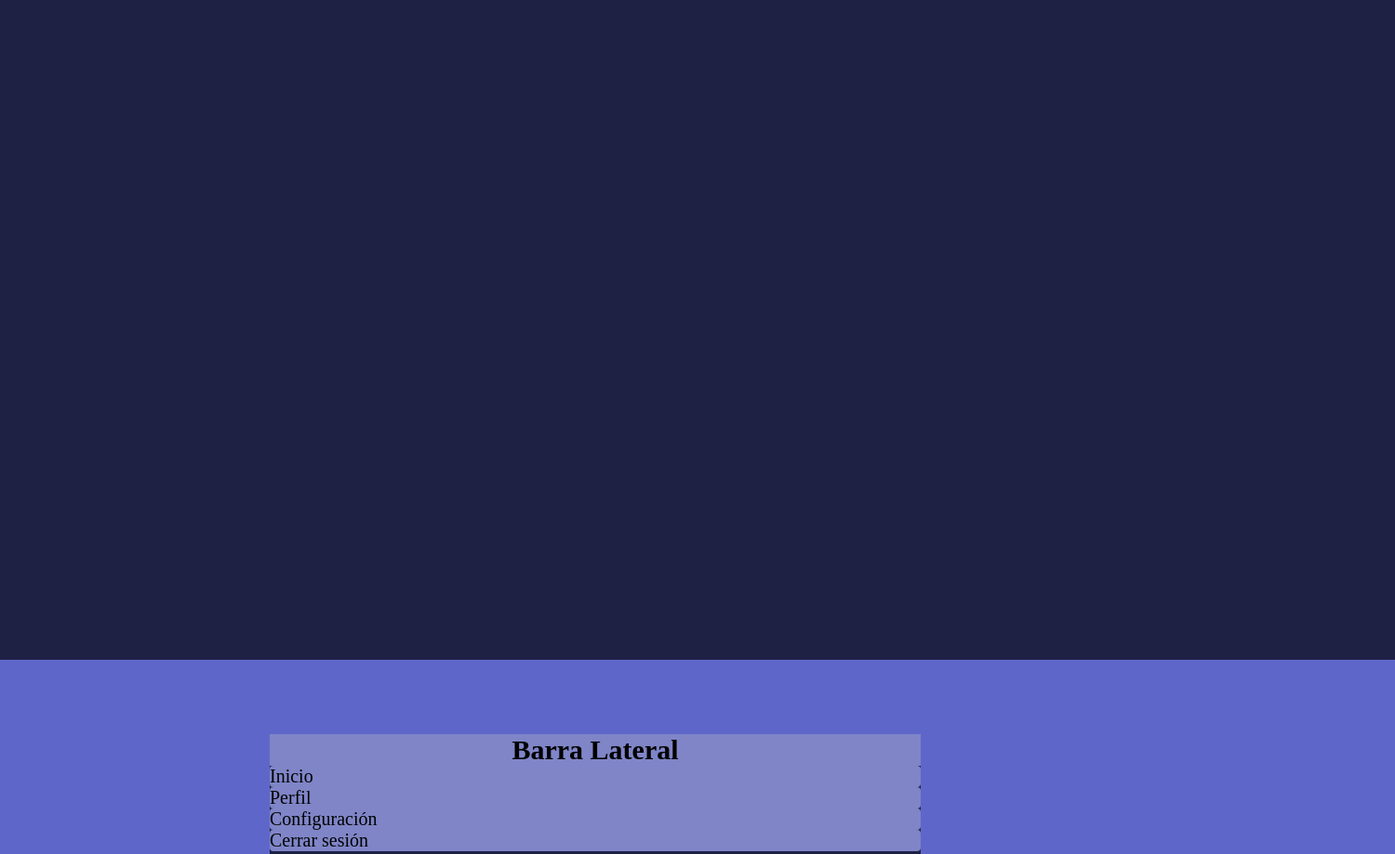
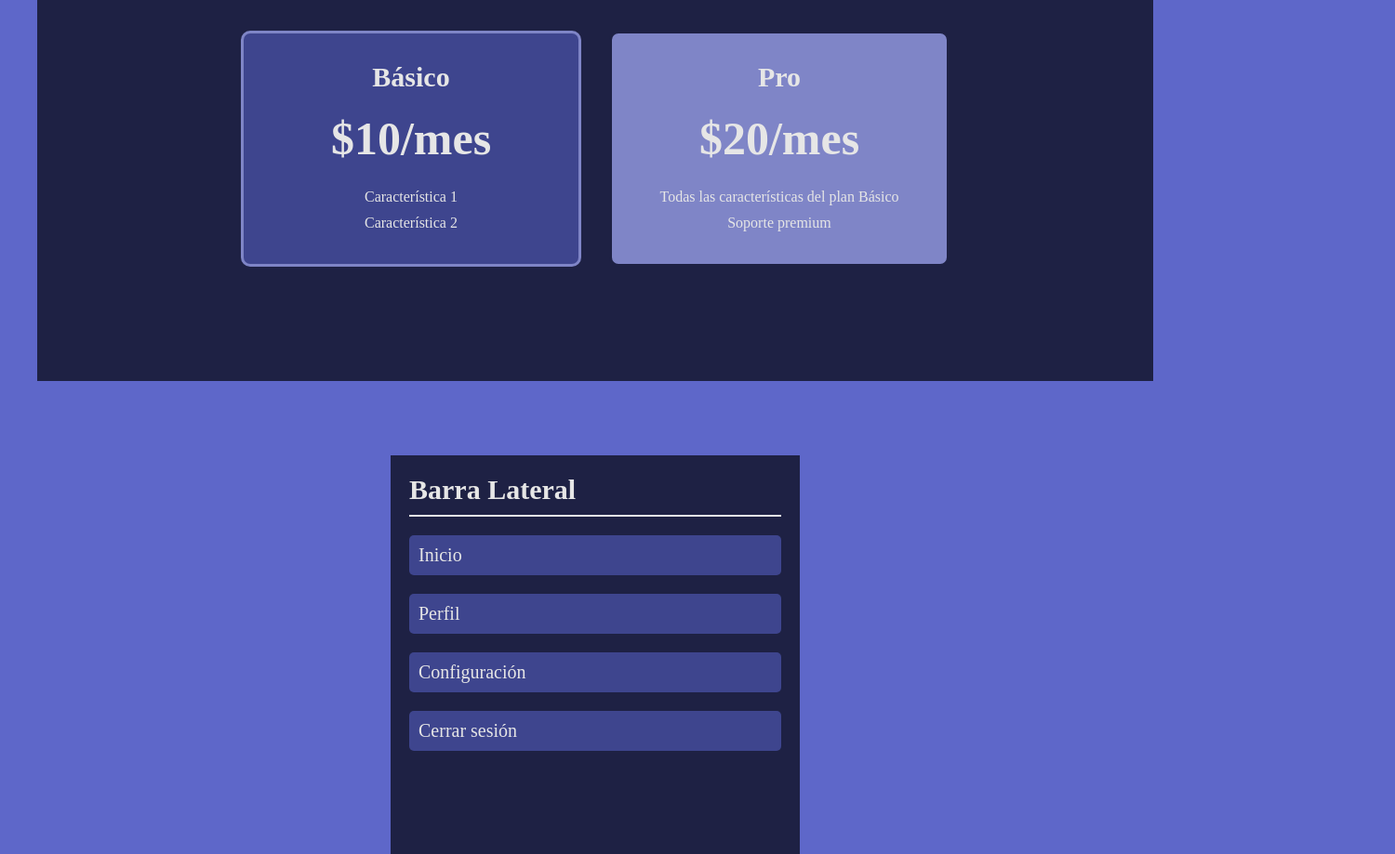
Before and after one commit to luisca123c/flex, a plain HTML site: page index.html in a window 1280 px wide. Shown: the part 4660-5579 px from the top of the page at 93% size, 1500 px wide, since content can reach past the window. Drawn offline with Linux system fonts and the light colour scheme.

Commit message:
Ejercicio 9 terminado y codigo comentado

```diff
--- a/estilo.css
+++ b/estilo.css
@@ -1,55 +1,72 @@
-:root{
+/* Definimos las variables de color globales para usar en todo el documento */
+:root {
     --fondos: #1e2144;
     --letra_clara: #e6e6e6;
     --fondos_claros: #5e67c9;
     --letra_oscura: black;
-    --color_secundario:#7F85C7;
+    --color_secundario: #7F85C7;
     --color_terciario: #3E458E;
     --color_cuaternario: #abb1f1;
 }
-*{
+
+/* Reiniciamos los márgenes y rellenos por defecto, y establecemos el modelo de caja */
+* {
     padding: 0;
     margin: 0;
     box-sizing: content-box;
+    /* Establecemos el color de fondo predeterminado para todos los elementos */
     background-color: var(--fondos_claros);
 }
+
 /* -------------------------------------------------------------------------- */
 /* ejercicio 1 */
-.navegacion{
+.navegacion {
+    /* Contenedor principal de la barra de navegación. Usamos flexbox para la distribución. */
     display: flex;
+    /* Los ítems se disponen en una fila y no se envuelven */
     flex-flow: row nowrap;
     width: 100%;
     height: 50px;
     background-color: var(--fondos);
+    /* Alineamos los ítems al final del contenedor */
     justify-content: flex-end;
+    /* Alineamos los ítems verticalmente en el centro */
     align-items: center;
+    /* Añadimos espacio entre los ítems */
     gap: 70px;
 }
-.navegacion__a{
+
+.navegacion__a {
+    /* Estilos para los enlaces de la navegación */
     color: var(--letra_clara);
     text-decoration: none;
     background-color: var(--fondos);
     margin-right: 40px;
     font-size: 20px;
 }
+
 /* -------------------------------------------------------------------------- */
 /* ejercicio 2 */
-.card{
-    /* Contenedor de una tarjeta de información (ej. para un producto o tema) */
+.card {
+    /* Contenedor de la tarjeta de producto. Los elementos se apilan verticalmente */
     display: flex;
     flex-flow: column nowrap;
     height: 800px;
     width: 700px;
     background-color: var(--fondos);
+    /* Distribuimos el espacio uniformemente entre los ítems */
     justify-content: space-evenly;
+    /* Centramos los ítems horizontalmente */
     align-items: center;
+    /* Centramos la tarjeta en la página */
     margin: 0 auto;
     margin-top: 80px;
     border-radius: 5px;
     margin-bottom: 80px;
 }
-.card__p{
-    /* Párrafo descriptivo dentro de la tarjeta, actúa como un encabezado secundario */
+
+.card__p {
+    /* Estilos para el título de la tarjeta */
     height: 23px;
     width: 610px;
     color: var(--letra_clara);
@@ -57,14 +74,16 @@
     text-align: center;
     background-color: var(--fondos);
 }
-.card__img{
-    /* Imagen principal dentro de la tarjeta */
+
+.card__img {
+    /* Estilos para la imagen dentro de la tarjeta */
     height: 400px;
     width: 350px;
     background-color: var(--fondos);
 }
-.card__h4{
-    /* Descripción o texto largo dentro de la tarjeta */
+
+.card__h4 {
+    /* Estilos para la descripción de la tarjeta */
     height: 80px;
     width: 610px;
     color: var(--letra_clara);
@@ -74,7 +93,9 @@
     font-family: 'Franklin Gothic Medium', 'Arial Narrow', Arial, sans-serif;
     text-transform: lowercase;
 }
-.card__button{
+
+.card__button {
+    /* Estilos para el botón de la tarjeta */
     font-size: 40px;
     background-color: var(--fondos_claros);
     color: var(--letra_clara);
@@ -83,54 +104,74 @@
     margin-top: 20px;
     border: var(--fondos);
 }
-.card__button--hover:hover{
+
+.card__button--hover:hover {
+    /* Estilos que se aplican al pasar el mouse sobre el botón */
     background-color: var(--letra_clara);
     color: var(--letra_oscura);
 }
+
 /* -------------------------------------------------------------------------- */
 /* ejercicio 3 */
-.galeria{
+.galeria {
+    /* Contenedor de la galería de imágenes. Usamos flexbox para la distribución. */
     display: flex;
+    /* Los ítems se disponen en una fila y se envuelven a una nueva línea si no caben */
     flex-flow: row wrap;
     background-color: var(--fondos);
     height: 800px;
     width: 1000px;
+    /* Centramos la galería en la página */
     margin: 0 auto;
     margin-bottom: 80px;
+    /* Distribuimos el espacio entre los ítems horizontalmente */
     justify-content: space-evenly;
+    /* Distribuimos el espacio entre las líneas de ítems verticalmente */
     align-content: space-evenly;
 }
-.galeria__img{
+
+.galeria__img {
+    /* Estilos para las imágenes de la galería */
     height: 200px;
     width: 300px;
     background-color: var(--fondos);
     cursor: grab;
 }
+
 /* -------------------------------------------------------------------------- */
 /* ejercicio 4 */
 .formulario {
+    /* Contenedor del formulario. Usamos flexbox para organizar los campos. */
     display: flex;
     height: 700px;
     width: 800px;
+    /* Centramos el formulario en la página */
     margin: 0 auto;
     margin-bottom: 80px;
     background-color: var(--fondos);
+    /* Los ítems se disponen en columnas y se envuelven a una nueva columna */
     flex-flow: column wrap;
+    /* Distribuimos el espacio uniformemente entre los ítems */
     justify-content: space-evenly;
+    /* Centramos los ítems horizontalmente */
     align-items: center;
     text-align: center;
 }
 
 .formulario__div {
+    /* Contenedor para cada grupo de etiqueta e input */
     height: 100px;
     background-color: var(--fondos);
+    /* Usamos flexbox para organizar la etiqueta y el input verticalmente */
     display: flex;
     flex-direction: column;
+    /* Centramos el contenido dentro del div */
     justify-content: center;
     align-items: center;
 }
 
 .formulario__item {
+    /* Estilos para las etiquetas */
     color: var(--letra_clara);
     font-size: 30px;
     background-color: var(--fondos);
@@ -138,6 +179,7 @@
 }
 
 .formulario__input {
+    /* Estilos para los campos de entrada de texto */
     height: 30px;
     width: 200px;
     background-color: var(--color_secundario);
@@ -148,95 +190,121 @@
 }
 
 .formulario__input--placeholder::placeholder {
+    /* Estilos para el texto del placeholder */
     color: rgb(54, 54, 54);
 }
 
 .formulario__button {
+    /* Estilos para el botón de envío */
     height: 30px;
     width: 100px;
     background-color: var(--color_secundario);
     color: var(--letra_clara);
     border: var(--fondo) solid 2px;
     border-radius: 3px;
+    /* Alineamos el botón al centro de su columna */
     align-self: center;
 }
 
 .formulario__button--hover:hover {
+    /* Estilos que se aplican al pasar el mouse sobre el botón */
     background-color: var(--fondo);
     cursor: pointer;
     border: var(--color_secundario) solid 2px;
     border-radius: 3px;
 }
+
 /* -------------------------------------------------------------------------- */
 /* ejercicio 5 */
-.encabezado{
+.encabezado {
+    /* Contenedor del encabezado de la sección */
     display: flex;
+    /* Alineamos los ítems verticalmente en el centro */
     align-items: center;
+    /* Centramos los ítems horizontalmente */
     justify-content: center;
+    /* Añadimos espacio entre el icono y el título */
     gap: 20px;
     height: 100px;
     width: 800px;
+    /* Centramos el encabezado en la página */
     margin: 0 auto 80px;
     background-color: var(--fondos);
 }
 
 .encabezado__icono {
+    /* Estilos para el icono del encabezado */
     width: 50px;
     height: 50px;
     background-color: var(--fondos);
 }
 
 .encabezado__titulo {
+    /* Estilos para el título del encabezado */
     color: var(--letra_clara);
     font-size: 40px;
     background-color: var(--fondos);
 }
+
 /* -------------------------------------------------------------------------- */
 /* ejercicio 6 */
-.lista{
+.lista {
+    /* Contenedor de la lista de tareas. Los ítems se apilan verticalmente */
     display: flex;
     height: 800px;
     width: 800px;
+    /* Centramos la lista en la página */
     margin: 0 auto;
     margin-bottom: 80px;
     background-color: var(--fondos);
     flex-flow: column nowrap;
+    /* Distribuimos el espacio uniformemente entre los ítems */
     justify-content: space-evenly;
+    /* Centramos los ítems horizontalmente */
     align-items: center;
 }
-.lista__li{
-    /* Estilos para cada elemento individual de la lista de tareas */
+
+.lista__li {
+    /* Estilos para cada ítem de la lista */
     list-style: none;
     color: var(--letra_clara);
     font-size: 30px;
     text-align: left;
     background-color: var(--fondos);
 }
-.checkbox{
-    /* Estilos para los elementos de checkbox */
+
+.checkbox {
+    /* Estilos para las casillas de verificación */
     width: 25px;
     height: 25px;
 }
+
 .lista__li--has:has(input[type="checkbox"]:checked) {
-    /* Aplica estilos especiales a un ítem de la lista si su checkbox está marcado */
+    /* Estilos que se aplican a un ítem cuando su checkbox está marcado */
     color: #868688;
     text-decoration: line-through;
     opacity: 0.8;
 }
+
 /* -------------------------------------------------------------------------- */
 /* ejercicio 7 */
-.testimonial{
+.testimonial {
+    /* Contenedor del testimonial. Los ítems se organizan en una fila */
     display: flex;
+    /* Alineamos los ítems verticalmente en el centro */
     align-items: center;
+    /* Añadimos espacio entre el avatar y el texto */
     gap: 20px;
     height: 300px;
     width: 800px;
+    /* Centramos el testimonial en la página */
     margin: 0 auto 80px;
     background-color: var(--fondos);
     padding: 20px;
 }
 
 .testimonial__avatar {
+    /* Estilos para la imagen de perfil del testimonial */
     width: 150px;
     height: 150px;
     border-radius: 50%;
@@ -244,12 +312,14 @@
 }
 
 .testimonial__contenido {
+    /* Contenedor para el texto del testimonial. Los elementos se apilan verticalmente */
     display: flex;
     flex-direction: column;
     background-color: var(--fondos);
 }
 
 .testimonial__texto {
+    /* Estilos para el texto del testimonial */
     font-style: italic;
     color: var(--letra_clara);
     background-color: var(--fondos);
@@ -257,26 +327,33 @@
 }
 
 .testimonial__autor {
+    /* Estilos para el nombre del autor del testimonial */
     margin-top: 10px;
     color: var(--color_secundario);
     background-color: var(--fondos);
     font-weight: bold;
 }
+
 /* -------------------------------------------------------------------------- */
 /* ejercicio 8 */
-.footer{
+.footer {
+    /* Contenedor del pie de página. Usamos flexbox para organizar las columnas */
     display: flex;
+    /* Distribuimos el espacio uniformemente alrededor de las columnas */
     justify-content: space-around;
-    align-items: flex-end;
+    /* Alineamos las columnas en la parte superior */
+    align-items: flex-start;
     height: 300px;
     width: 100%;
     max-width: 1200px;
+    /* Centramos el footer en la página */
     margin: 0 auto 80px;
     background-color: var(--fondos);
     padding: 20px;
 }
 
 .footer__columna {
+    /* Contenedor para cada columna del footer. Los elementos se apilan verticalmente */
     display: flex;
     flex-direction: column;
     gap: 10px;
@@ -285,62 +362,125 @@
 }
 
 .footer__titulo {
+    /* Estilos para los títulos de las columnas del footer */
     font-size: 24px;
     border-bottom: 2px solid var(--letra_clara);
     padding-bottom: 10px;
     background-color: var(--fondos);
 }
 
-.footer__texto, .footer__enlace {
+.footer__texto,
+.footer__enlace {
+    /* Estilos para el texto y los enlaces del footer */
     background-color: var(--fondos);
     color: var(--letra_clara);
     text-decoration: none;
 }
+
 /* -------------------------------------------------------------------------- */
 /* ejercicio 9 */
-.precios{
+.precios {
+    /* Contenedor de las tarjetas de precios. Los ítems se organizan en una fila */
     display: flex;
+    /* Centramos los ítems horizontalmente */
+    justify-content: center;
+    /* Centramos los ítems verticalmente */
+    align-items: center;
+    height: 500px;
+    width: 1200px;
+    /* Centramos la sección en la página */
+    margin: 0 auto 80px;
+    background-color: var(--fondos);
+    /* Espacio entre las tarjetas */
+    gap: 30px;
+}
+
+.precios__tarjeta {
+    /* Estilos para cada tarjeta de precios. Los elementos se apilan verticalmente */
+    display: flex;
+    flex-direction: column;
+    align-items: center;
+    text-align: center;
+    padding: 30px;
+    border: 3px solid var(--color_secundario);
+    border-radius: 10px;
+    background-color: var(--color_terciario);
+    color: var(--letra_clara);
+    width: 300px;
+}
+
+.precios__tarjeta--destacada {
+    /* Estilos específicos para la tarjeta destacada */
+    background-color: var(--color_secundario);
+    border-color: var(--fondos);
+}
+
+.precios__titulo {
+    /* Estilos para el título de la tarjeta */
+    font-size: 30px;
+    background-color: transparent;
+}
+
+.precios__monto {
+    /* Estilos para el monto del precio */
+    font-size: 50px;
+    font-weight: bold;
+    background-color: transparent;
+    margin: 20px 0;
+}
+
+.precios__lista {
+    /* Estilos para la lista de características */
+    list-style: none;
+    padding: 0;
+    margin: 0;
+    background-color: transparent;
+}
+
+.precios__caracteristica {
+    /* Estilos para cada ítem de la lista */
+    padding: 5px 0;
+    background-color: transparent;
+}
+
+/* -------------------------------------------------------------------------- */
+/* ejercicio 10 */
+.sidebar {
+    /* Contenedor de la barra lateral. Los ítems se apilan verticalmente */
+    display: flex;
+    flex-direction: column;
+    /* Espacio entre los ítems */
+    gap: 20px;
+    padding: 20px;
     height: 800px;
-    width: 1500px;
-    margin: 0 auto;
-    margin-bottom: 80px;
+    width: 400px;
+    /* Centramos la barra lateral en la página */
+    margin: 0 auto 80px;
     background-color: var(--fondos);
 }
-/* -------------------------------------------------------------------------- */
-/* ejercicio 10 */
-.sidebar{
-    display: flex;
-    height: 800px;
-    width: 700px;
-    margin: 0 auto;
-    margin-bottom: 80px;
+
+.sidebar__titulo {
+    /* Estilos para el título de la barra lateral */
+    color: var(--letra_clara);
+    font-size: 30px;
+    border-bottom: 2px solid var(--letra_clara);
+    padding-bottom: 10px;
     background-color: var(--fondos);
-    flex-flow: column wrap;
 }
-.sidebar2 {
-    /* Barra lateral de navegación o de información adicional */
-    width: 250px;
-    height: 765px;
-    background-color: var(--color_secundario);
-    border-radius: 15px;
+
+.sidebar__enlace {
+    /* Estilos para los enlaces de la barra lateral */
+    text-decoration: none;
+    color: var(--letra_clara);
+    font-size: 20px;
+    padding: 10px;
+    background-color: var(--color_terciario);
+    border-radius: 5px;
+    transition: background-color 0.3s;
 }
-.sidebar__titulo {
-    /* Título principal de la barra lateral */
-    font-size: 30px;
-    color: var(--fondo);
-    text-align: center;
-    background-color: var(--color_secundario);
+
+.sidebar__enlace:hover {
+    /* Estilos al pasar el mouse sobre los enlaces */
+    background-color: var(--color_cuaternario);
+    color: var(--letra_oscura);
 }
-.sidebar__enlace {
-    /* Estilos para los enlaces de navegación dentro de la barra lateral */
-    color: var(--card);
-    text-decoration: none;
-    font-size: 20px;
-    border-radius: 4px;
-    transition: background-color 0.2s;
-    background-color: var(--color_secundario);
-}
-.sidebar__enlace:hover {
-    /* Efecto hover para los enlaces de la barra lateral */
-    background-color: #e3f0ff;
-}
--- a/index.html
+++ b/index.html
@@ -105,16 +105,29 @@
         </div>
     </footer>
     <div class="precios">
-
+        <div class="precios__tarjeta">
+            <h3 class="precios__titulo">Básico</h3>
+            <p class="precios__monto">$10/mes</p>
+            <ul class="precios__lista">
+                <li class="precios__caracteristica">Característica 1</li>
+                <li class="precios__caracteristica">Característica 2</li>
+            </ul>
+        </div>
+        <div class="precios__tarjeta precios__tarjeta--destacada">
+            <h3 class="precios__titulo">Pro</h3>
+            <p class="precios__monto">$20/mes</p>
+            <ul class="precios__lista">
+                <li class="precios__caracteristica">Todas las características del plan Básico</li>
+                <li class="precios__caracteristica">Soporte premium</li>
+            </ul>
+        </div>
     </div>
-    <div class="sidebar">
-        <aside class="sidebar">
-            <h2 class="sidebar__titulo">Barra Lateral</h2>
-            <a href="#ejercicio13" class="sidebar__enlace">Inicio</a>
-            <a href="#ejercicio13" class="sidebar__enlace">Perfil</a>
-            <a href="#ejercicio13" class="sidebar__enlace">Configuración</a>
-            <a href="#ejercicio13" class="sidebar__enlace">Cerrar sesión</a>
-        </aside>
-    </div>
+    <aside class="sidebar">
+        <h2 class="sidebar__titulo">Barra Lateral</h2>
+        <a href="#index.html" class="sidebar__enlace">Inicio</a>
+        <a href="#index.html" class="sidebar__enlace">Perfil</a>
+        <a href="#index.html" class="sidebar__enlace">Configuración</a>
+        <a href="#index.html" class="sidebar__enlace">Cerrar sesión</a>
+    </aside>
 </body>
 </html>
```
Lines whose indentation alone changed are shown as unchanged.
